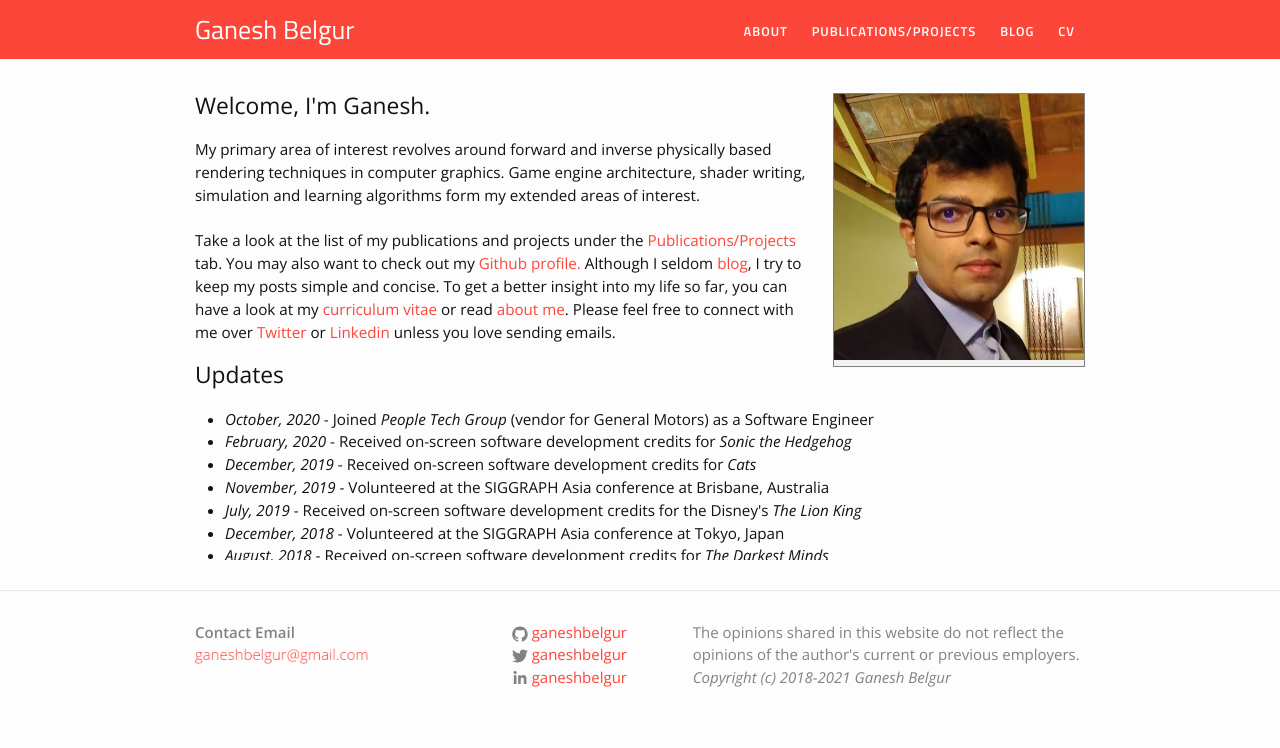
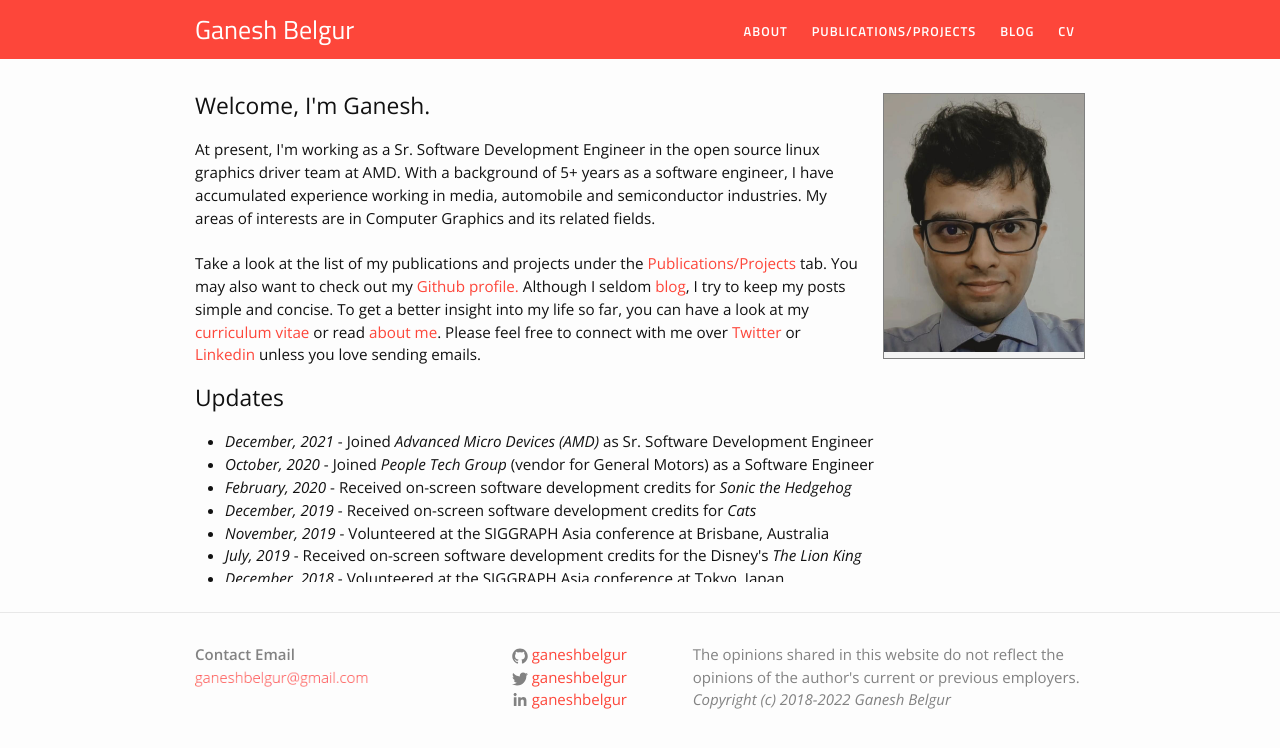
Before and after one commit to paribeshregmi/paribeshregmi.github.io, a Jekyll site: the page built from index.markdown, in a window 1280 px wide. Shown: the top 748 px of the page. Built offline with Jekyll 4.4.1, drawn with Linux system fonts in a browser that asks for light colours.

Commit message:
Updated website to reflect AMD stuff, apart from that - new picture, cv and copyrights updated to 2022

```diff
--- a/_config.yml
+++ b/_config.yml
@@ -22,7 +22,7 @@ title: Ganesh Belgur
 # general_email: ""
 description: >- # this means to ignore newlines until "baseurl:"
   The opinions shared in this website do not reflect the opinions of the author's current or previous employers.
-  <i>Copyright (c) 2018-2021 Ganesh Belgur</i>
+  <i>Copyright (c) 2018-2022 Ganesh Belgur</i>
 baseurl: "" # the subpath of your site, e.g. /blog
 url: "https://www.ganeshbelgur.com/" # the base hostname & protocol for your site, e.g. http://example.com
 disqus: https://alienspline.disqus.com/embed.js
--- a/assets/pages/about.markdown
+++ b/assets/pages/about.markdown
@@ -6,8 +6,10 @@ permalink: /about/
 
 {% include image.html url="/assets/images/profile_about.jpg" caption="Ganesh Belgur Ramachandra" width=300 align="right" %}
 
-My full name is Ganesh Belgur Ramachandra and I'm from Bengaluru, India. My areas of interest include game engines, photorealistic rendering, shader writing, simulation and learning algorithms. I am working at People Tech Group to provide <a href="https://www.rampgroup.com/casestudy_generalmotors.html">Human-Machine Interface (HMI) software</a> solutions for the luxury segment vehicles by General Motors. As part of <a href="https://www.mpcfilm.com/">MPC Film's</a> global computer graphics software team in the past, I developed and maintained the CG hair, fur and feather grooming tool called <a href="https://www.mpc-rnd.com/technology/furtility">Furtility</a>. Over the years, Furtility has been used by several visual effects artists at MPC to create high fidelity CG fur on the big screen. I have received four on screen credits in Hollywood films such as The Darkest Minds (2018), The Lion King (2019), Cats (2019) and Sonic the Hedgehog (2020). As someone who is fond of animals, it was extremely rewarding to help make movies involving computer generated animals. Please feel free to head over to my <a href="https://www.imdb.com/name/nm10166225/">IMDB page</a> to take a look.
+My full name is Ganesh Belgur Ramachandra. My primary area of interest revolves around forward and inverse physically based rendering techniques in computer graphics. Game engine architecture, shader writing, simulation and graphics device drivers form my extended areas of interest. Currently, I am working as a Sr. Software Development Engineer at AMD. My strongest skillsets are in C/C++ and modern graphics programming.
 
-During my leisure, I will be catching up on movies, reading books, technical blogs, working on pet projects or staying outdoors. My library of books consists of both fiction and non-fiction. I love reading about the lives of great personalities and learn about other cultures. Being a lover of western classical instrumental music, I’m a big fan of Ludovico Einaudi, Hans Zimmer, John Williams, Audiomachine and more.
+In the past, I have worked on Human-Machine Interface (HMI) software development for the luxury segment vehicles by <a href="https://www.rampgroup.com/casestudy_generalmotors.html">General Motors at Ramp Group</a>, a subsidiary of People Tech Group. As part of the global computer graphics software team at <a href="https://www.mpcfilm.com/">MPC Film</a>, I developed and maintained the CG hair, fur and feather grooming tool called <a href="https://www.mpc-rnd.com/technology/furtility">Furtility</a>, which earned me several feature film credits. Please feel free to head over to my <a href="https://www.imdb.com/name/nm10166225/">IMDB page</a> to see my list of Hollywood feature film on-screen credits.
+
+During my leisure, I will be catching up on films, reading books, technical blogs, working on pet projects or staying outdoors. I love modern and classical western instrumental music.
 
 My personal website here was built to document my work, collaborate with readers and to fulfill my long standing wish to write a website from scratch. My goal is to keep things concise and self-explanatory as much as possible. You will not see any ads, pop-ups or sponsorships on this website. Please feel free to share your feedback on my blog posts and connect with me on Twitter, Linkedin or even via email.
--- a/index.markdown
+++ b/index.markdown
@@ -7,13 +7,13 @@ layout: default
 
 <div class="home">
 
-    {% include image.html url="/assets/images/profile_home.jpg" width=250 height=400 align="right" %}
+    {% include image.html url="/assets/images/profile_home.jpg" width=200 height=400 align="right" %}
 
     <h2>
         Welcome, I'm Ganesh.
     </h2>
     <p>
-        My primary area of interest revolves around forward and inverse physically based rendering techniques in computer graphics. Game engine architecture, shader writing, simulation and learning algorithms form my extended areas of interest.<br><br>
+        At present, I'm working as a Sr. Software Development Engineer in the open source linux graphics driver team at AMD. With a background of 5+ years as a software engineer, I have accumulated experience working in media, automobile and semiconductor industries. My areas of interests are in Computer Graphics and its related fields.<br><br>
 
         Take a look at the list of my publications and projects under the <a href="/publications-projects/">Publications/Projects</a> tab. You may also want to check out my <a href="https://github.com/ganeshbelgur">Github profile.</a> Although I seldom <a href="/blog">blog</a>, I try to keep my posts simple and concise. To get a better insight into my life so far, you can have a look at my <a href="/curriculum-vitae">curriculum vitae</a> or read <a href="/about">about me</a>. Please feel free to connect with me over <a href="https://twitter.com/{{ site.twitter_username }}">Twitter</a> or <a href="https://www.linkedin.com/in/{{ site.linkedin_username }}">Linkedin</a> unless you love sending emails.
     </p>
@@ -23,6 +23,7 @@ layout: default
 <h2>Updates</h2>
 <div class="updates" style="height: 10em; overflow-y: scroll;">
     <ul>
+        <li><i>December, 2021</i> - Joined <i>Advanced Micro Devices (AMD)</i> as Sr. Software Development Engineer</li>
         <li><i>October, 2020</i> - Joined <i>People Tech Group</i> (vendor for General Motors) as a Software Engineer</li>
         <li><i>February, 2020</i> - Received on-screen software development credits for <i>Sonic the Hedgehog</i></li>
         <li><i>December, 2019</i> - Received on-screen software development  credits for <i>Cats</i></li>
```
Also changed, not shown: Gemfile.lock, assets/images/old_greyscale.jpg (deleted), assets/images/profile_home.jpg, 3 other files.
